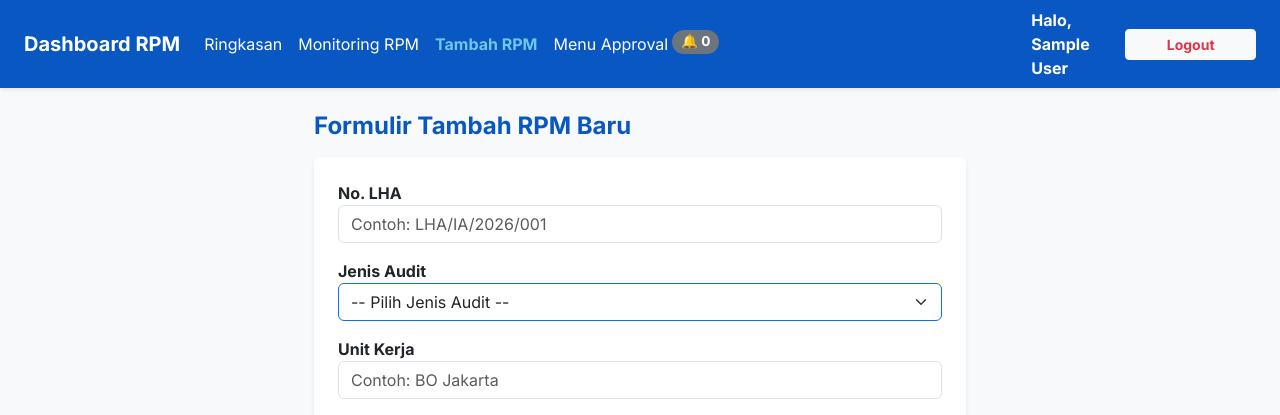
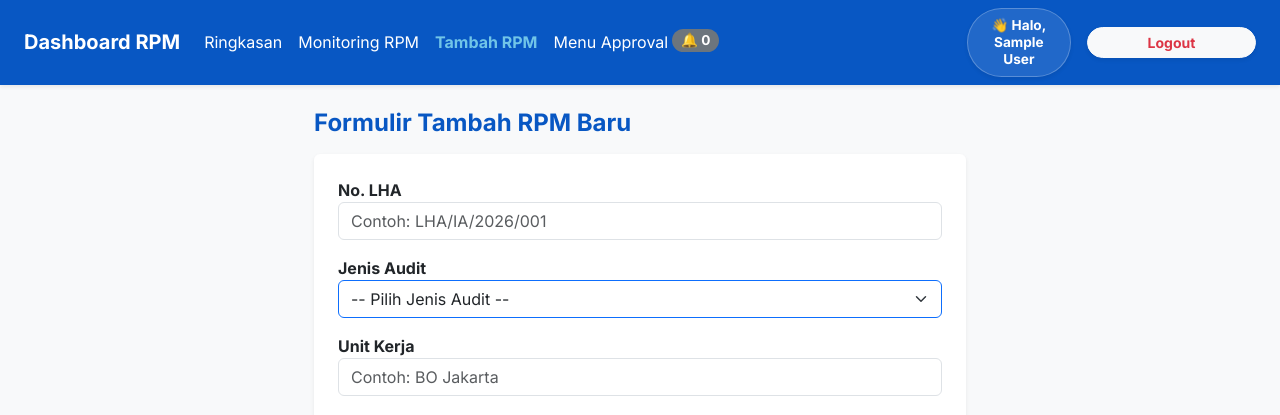
Before and after one commit to TasserFace/Dashboard-Audit-RPM, a Flask app: template templates/form.html in a window 1280 px wide. Shown: the top 415 px of the page. Run offline with Flask 3, Linux system fonts and the light colour scheme; the template is opened without the code that fills it, so the values that code supplies are empty; the visitor is signed in with stand-in values (Sample User, id 1).

Commit message:
Update form.html

```diff
--- a/templates/form.html
+++ b/templates/form.html
@@ -2,23 +2,19 @@
 <html lang="id">
 <head>
     <meta charset="UTF-8">
-    <meta name="viewport" content="width=device-width, initial-scale=1.0"> <!-- PENTING UNTUK MOBILE -->
+    <meta name="viewport" content="width=device-width, initial-scale=1.0">
     <title>Tambah RPM</title>
     <link href="https://fonts.googleapis.com/css2?family=Inter:wght@400;600;700&display=swap" rel="stylesheet">
     <link href="https://cdn.jsdelivr.net/npm/bootstrap@5.3.0/dist/css/bootstrap.min.css" rel="stylesheet">
     <style>body { font-family: 'Inter', sans-serif; color: #0857C3; background-color: #f8f9fa; } .bg-nusantara { background-color: #0857C3 !important; } .text-mentari { color: #71C5E8 !important; }</style>
 </head>
 <body>
-    <!-- Navbar Mobile Friendly -->
     <nav class="navbar navbar-expand-lg navbar-dark bg-nusantara mb-4 shadow-sm">
         <div class="container-fluid px-3 px-md-4">
             <a class="navbar-brand fw-bold text-white" href="/">Dashboard RPM</a>
-
-            <!-- Tombol Garis Tiga (Hamburger Menu) untuk HP -->
             <button class="navbar-toggler" type="button" data-bs-toggle="collapse" data-bs-target="#navbarNav">
                 <span class="navbar-toggler-icon"></span>
             </button>
-
             <div class="collapse navbar-collapse" id="navbarNav">
                 <ul class="navbar-nav me-auto mb-2 mb-lg-0 mt-3 mt-lg-0">
                     <li class="nav-item"><a class="nav-link text-white" href="/">Ringkasan</a></li>
@@ -35,9 +31,13 @@
                         </a>
                     </li>
                 </ul>
-                <div class="d-flex flex-column flex-lg-row text-white align-items-lg-center mt-3 mt-lg-0">
-                    <span class="me-lg-3 mb-2 mb-lg-0 fw-bold">Halo, {{ session['nama_lengkap'] }}</span>
-                    <a href="/logout" class="btn btn-sm btn-light text-danger fw-bold w-100 w-lg-auto">Logout</a>
+                <div class="d-flex flex-column flex-lg-row align-items-lg-center mt-4 mt-lg-0 gap-2 gap-lg-3">
+                    <div class="bg-white bg-opacity-10 border border-white border-opacity-25 rounded-pill px-3 py-2 d-flex align-items-center justify-content-center shadow-sm text-center">
+                        <span class="fw-bold text-white lh-sm" style="font-size: 0.85rem;">
+                            👋 Halo, {{ session['nama_lengkap'] }}
+                        </span>
+                    </div>
+                    <a href="/logout" class="btn btn-sm btn-light text-danger fw-bold shadow-sm rounded-pill px-4 w-100 w-lg-auto">Logout</a>
                 </div>
             </div>
         </div>
@@ -53,9 +53,7 @@
             <div class="card-body p-4">
                 <form action="/input" method="POST">
                     <div class="mb-3"><label class="fw-bold">No. LHA</label><input type="text" class="form-control" name="no_lha" required placeholder="Contoh: LHA/IA/2026/001"></div>
-
-                    <div class="mb-3">
-                        <label class="fw-bold">Jenis Audit</label>
+                    <div class="mb-3"><label class="fw-bold">Jenis Audit</label>
                         <select class="form-select border-primary" name="jenis_audit" required>
                             <option value="" disabled selected>-- Pilih Jenis Audit --</option>
                             <option value="Reguler Audit">Reguler Audit</option>
@@ -64,26 +62,21 @@
                             <option value="Audit Investigasi">Audit Investigasi</option>
                         </select>
                     </div>
-
                     <div class="mb-3"><label class="fw-bold">Unit Kerja</label><input type="text" class="form-control" name="unit_kerja" required placeholder="Contoh: BO Jakarta"></div>
                     <div class="mb-3"><label class="fw-bold">Deskripsi Temuan</label><textarea class="form-control" name="deskripsi" rows="3" required placeholder="Uraikan temuan audit dan rekomendasi perbaikan..."></textarea></div>
                     <div class="mb-3"><label class="fw-bold">Tenggat Waktu</label><input type="date" class="form-control" name="tenggat_waktu" required></div>
-
                     <div class="row">
                         <div class="col-12 col-md-6 mb-3"><label class="fw-bold">Nama PIC Auditee</label><input type="text" class="form-control" name="nama_pic" required></div>
                         <div class="col-12 col-md-6 mb-3"><label class="fw-bold">No WA PIC</label><input type="text" class="form-control" name="wa_auditee" required placeholder="08xxxxxxxxxx"></div>
                     </div>
-
                     <div class="row">
                         <div class="col-12 col-md-6 mb-3"><label class="fw-bold">Nama Auditor</label><input type="text" class="form-control" name="nama_auditor" required></div>
                         <div class="col-12 col-md-6 mb-3"><label class="fw-bold">No WA Auditor</label><input type="text" class="form-control" name="wa_auditor" required placeholder="08xxxxxxxxxx"></div>
                     </div>
-
                     <div class="row">
                         <div class="col-12 col-md-6 mb-3"><label class="fw-bold">Nama Ketua Tim</label><input type="text" class="form-control" name="nama_ketua_tim" required></div>
                         <div class="col-12 col-md-6 mb-3"><label class="fw-bold text-primary">No WA Ketua Tim (Wajib Rekan/Atasan)</label><input type="text" class="form-control border-primary" name="wa_ketua_tim" required placeholder="08xxxxxxxxxx"></div>
                     </div>
-
                     <button type="submit" class="btn btn-primary bg-nusantara w-100 fw-bold py-2 mt-3 shadow-sm">Simpan Data RPM</button>
                 </form>
             </div>
```
